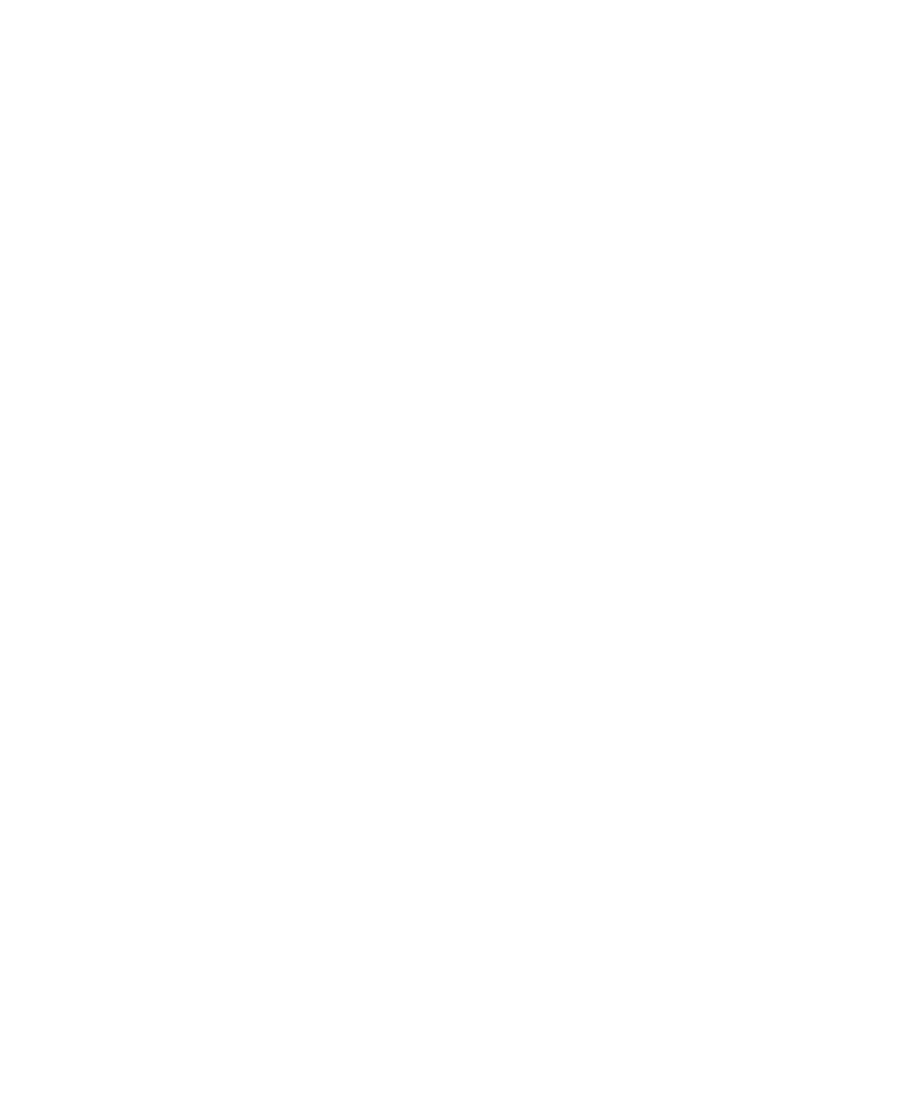
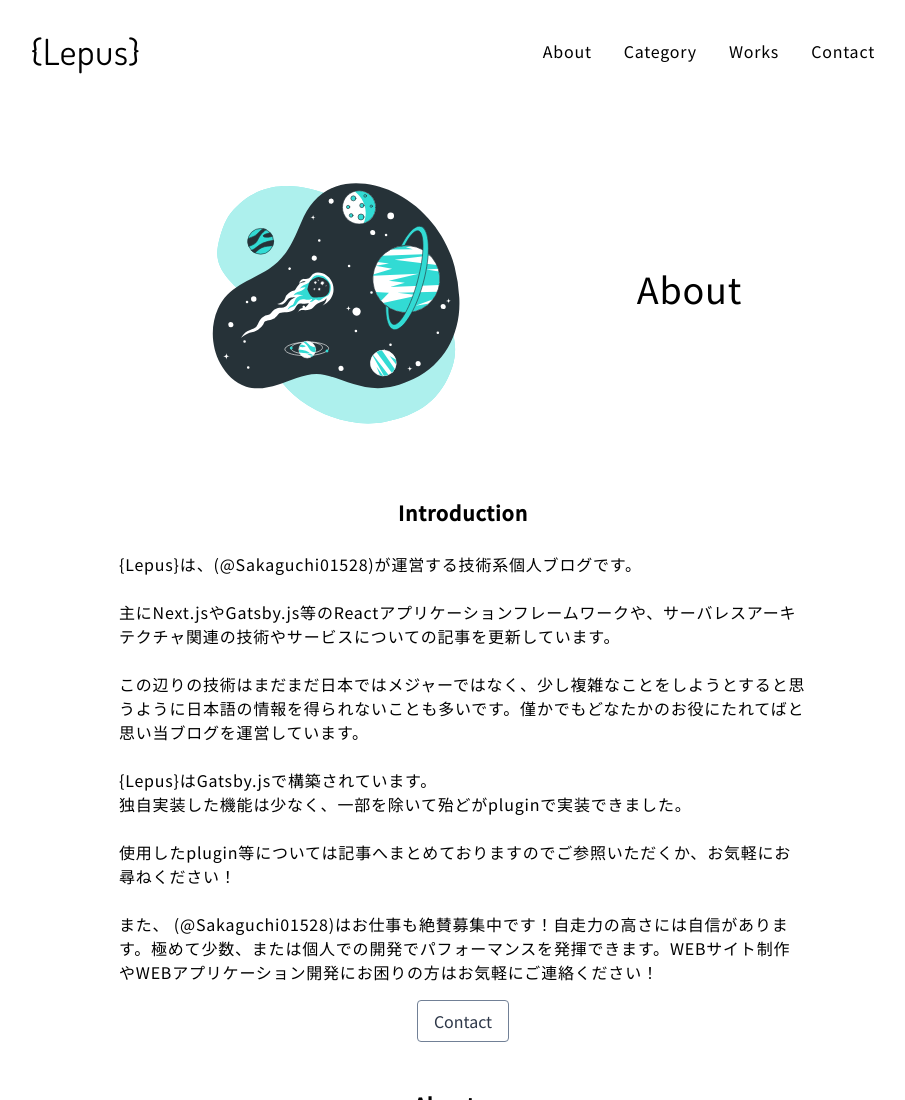
Before and after one commit to 7f13/my-blog, a Gatsby site: page /about in a window 1280 px wide. Before the commit this address had no page. Shown: the top 1100 px of the page, without its empty margins (177-1082 px from the left). Before the commit the page ends 800 px from the top, so only its background shows below. Built offline with nearby package versions, Linux system fonts and the light colour scheme; Gatsby itself is replaced by a stand-in of ours.

Commit message:
add about page

```diff
--- a/src/components/ProfileImg.tsx
+++ b/src/components/ProfileImg.tsx
@@ -2,7 +2,7 @@ import React from "react"
 import { useStaticQuery, graphql } from "gatsby"
 import Img from "gatsby-image"
 interface Props {
-  className: string
+  className?: string
 }
 export const ProfileImg: React.FC<Props> = ({ className }) => {
   const data = useStaticQuery(graphql`
--- /dev/null
+++ b/src/pages/about.tsx
@@ -0,0 +1,89 @@
+import React from "react"
+import { Layout } from "@/components/Layout"
+import { SNS_LINKS, SERVICE_TYPE } from "@/constants/paths"
+import { Link } from "gatsby"
+import SpaceSvg from "@/assets/space.svg"
+import { ProfileImg } from "@/components/ProfileImg"
+export default function AboutPage() {
+  const twitterLink = SNS_LINKS.filter(
+    link => SERVICE_TYPE.TWITTER === link.service
+  ).shift()
+  return (
+    <Layout>
+      <div className="flex flex-col-reverse sm:flex-row justify-evenly items-center my-12">
+        <SpaceSvg />
+        <h2 className="text-4xl  sm:mb-6 text-center">About</h2>
+      </div>
+      <div className="px-2 mx-auto">
+        <h3 className="text-xl text-center mb-6 font-extrabold">
+          Introduction
+        </h3>
+        <p className="mb-4 sm:px-20">
+          {"{Lepus}"}は、
+          <a href={twitterLink!.to} target="_blank">
+            (@Sakaguchi01528)
+          </a>
+          が運営する技術系個人ブログです。
+          <br />
+          <br />
+          主にNext.jsやGatsby.js等のReactアプリケーションフレームワークや、サーバレスアーキテクチャ関連の技術やサービスについての記事を更新しています。
+          <br />
+          <br />
+          この辺りの技術はまだまだ日本ではメジャーではなく、少し複雑なことをしようとすると思うように日本語の情報を得られないことも多いです。僅かでもどなたかのお役にたれてばと思い当ブログを運営しています。
+          <br />
+          <br />
+          {"{Lepus}"}
+          はGatsby.jsで構築されています。
+          <br />
+          独自実装した機能は少なく、一部を除いて殆どがpluginで実装できました。
+          <br />
+          <br />
+          使用したplugin等については記事へまとめておりますのでご参照いただくか、お気軽にお尋ねください！
+          <br />
+          <br />
+          また、{" "}
+          <a href={twitterLink!.to} target="_blank">
+            (@Sakaguchi01528)
+          </a>
+          はお仕事も絶賛募集中です！自走力の高さには自信があります。極めて少数、または個人での開発でパフォーマンスを発揮できます。WEBサイト制作やWEBアプリケーション開発にお困りの方はお気軽にご連絡ください！
+        </p>
+        <Link to="/contact">
+          <button className="mx-auto py-2 px-4 rounded border border-solid border-gray-600 text-gray-800 mb-12  block hover:border-teal-200 hover:text-teal-400">
+            Contact
+          </button>
+        </Link>
+        <h2 className="text-xl text-center mb-6 font-extrabold">About me</h2>
+        {/* <div className="flex flex-col items-center xl:items-start xl:flex-row mb-6"> */}
+        <ProfileImg className="rounded shadow-lg w-56 h-48 sm:w-64 sm:h-56 mb-4 max-w-xs min-w-md object-cover mx-auto" />
+        <div>
+          <p className="text-xl text-center ">Kosei Sakaguchi</p>
+          <p className="text-gray-700 text-md text-center mb-6">
+            WEBエンジニア
+          </p>
+          <p className="mb-6 sm:px-20">
+            福岡市を拠点として活動するフリーランスエンジニアです。
+            Next.jsやGatsby.js、TypeScriptをメイン技術として使用しています。
+            <br />
+            <br />
+            元々はJavaでサーバーサイドの開発をしていましたが、最近のフロントエンド周辺技術や、サーバーレスアーキテクチャに次世代の可能性を感じ、独立後、上記関連技術を中心にお仕事を頂いています。
+            <br />
+            <br />
+            アプリ開発以外にも、LP作成やCMSを導入したWEBサイトの構築、改修など幅広く対応させて頂いております。
+            <br />
+            <br />
+            デザインにも関心があり、シンプルで機能的かつモダンなデザインが好きです。
+            <br />
+            <br />
+            黒猫と暮らしています。HipHopをよく聴きます！好きな食べ物は🐟
+          </p>
+        </div>
+        {/* </div> */}
+        <Link to="/works">
+          <button className="mx-auto p-2 rounded border border-solid border-gray-600 text-gray-800 mb-12  block hover:border-teal-200 hover:text-teal-400">
+            制作実績をみる
+          </button>
+        </Link>
+      </div>
+    </Layout>
+  )
+}
```
Also changed, not shown: src/assets/space.svg (added).
